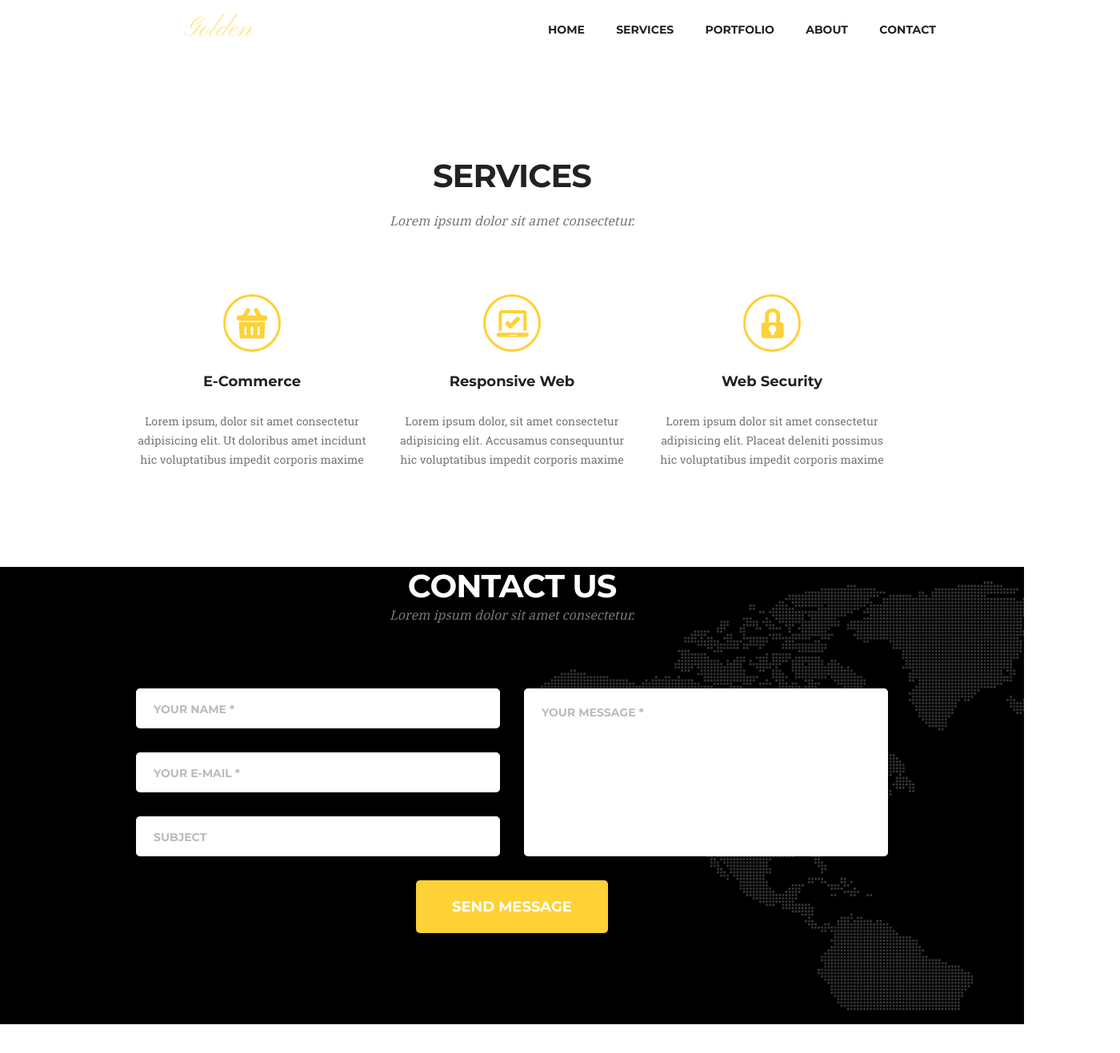
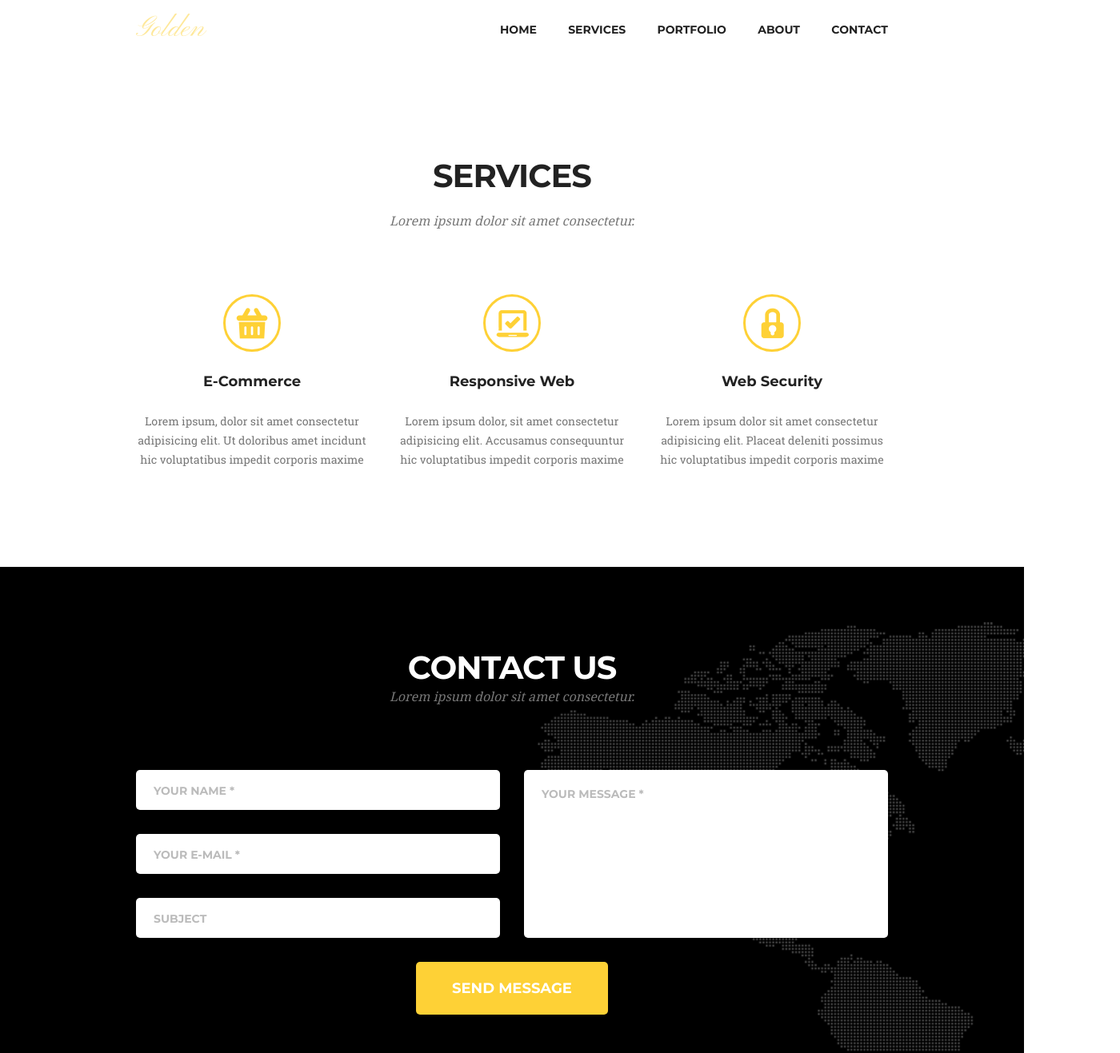
Before and after one commit to Skrypkina/Larysa, a plain HTML site: page html-css/modul7/index.html in a window 1280 px wide. Shown: the top 1317 px of the page at 80% size, 1400 px wide, since content can reach past the window. Before the commit the page ends 1281 px from the top, so only its background shows below. Drawn offline with Linux system fonts and the light colour scheme.

Commit message:
fixed modul7

```diff
--- a/html-css/modul7/css/styles.css
+++ b/html-css/modul7/css/styles.css
@@ -7,11 +7,11 @@ html {
 *::after {
     box-sizing: inherit;
 }
-
+/*
 .conteiner {
     width: 1400px;
     margin: auto;
-}
+} */
 
 /* montserrat-regular - cyrillic_latin */
 @font-face {
@@ -233,7 +233,7 @@ html {
         background-repeat: no-repeat;
         background-position: right;
         padding-bottom: 114px;
-
+        padding-top: 102px;
     }
 
    .user-form-list input {
--- a/html-css/modul7/index.html
+++ b/html-css/modul7/index.html
@@ -13,7 +13,7 @@
 </head>
 <body>
     <header>
-        <div class="conteiner">
+
         <nav class="nav">
             <a href="#" class="site-logo">Golden</a>
             <ul class="menu">
@@ -25,7 +25,7 @@
             </ul>
 
         </nav>
-    </div>
+
     </header>
  <main>
     <section class="services">
```
